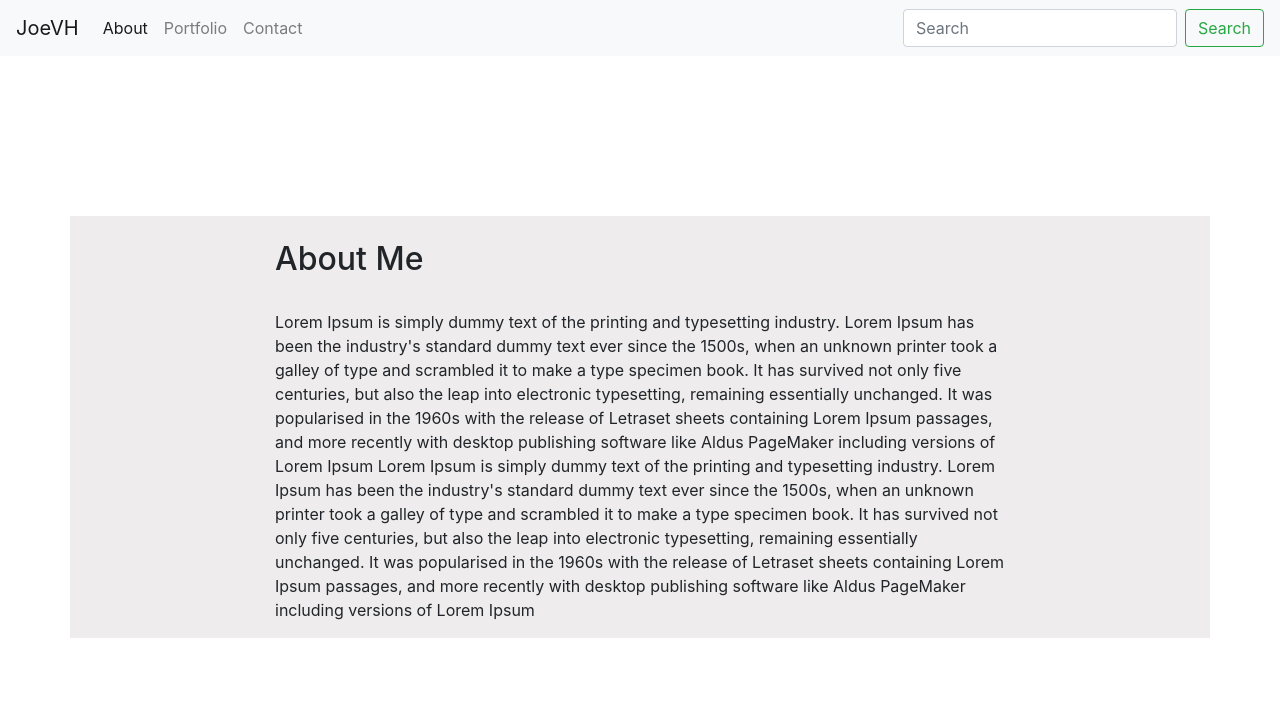
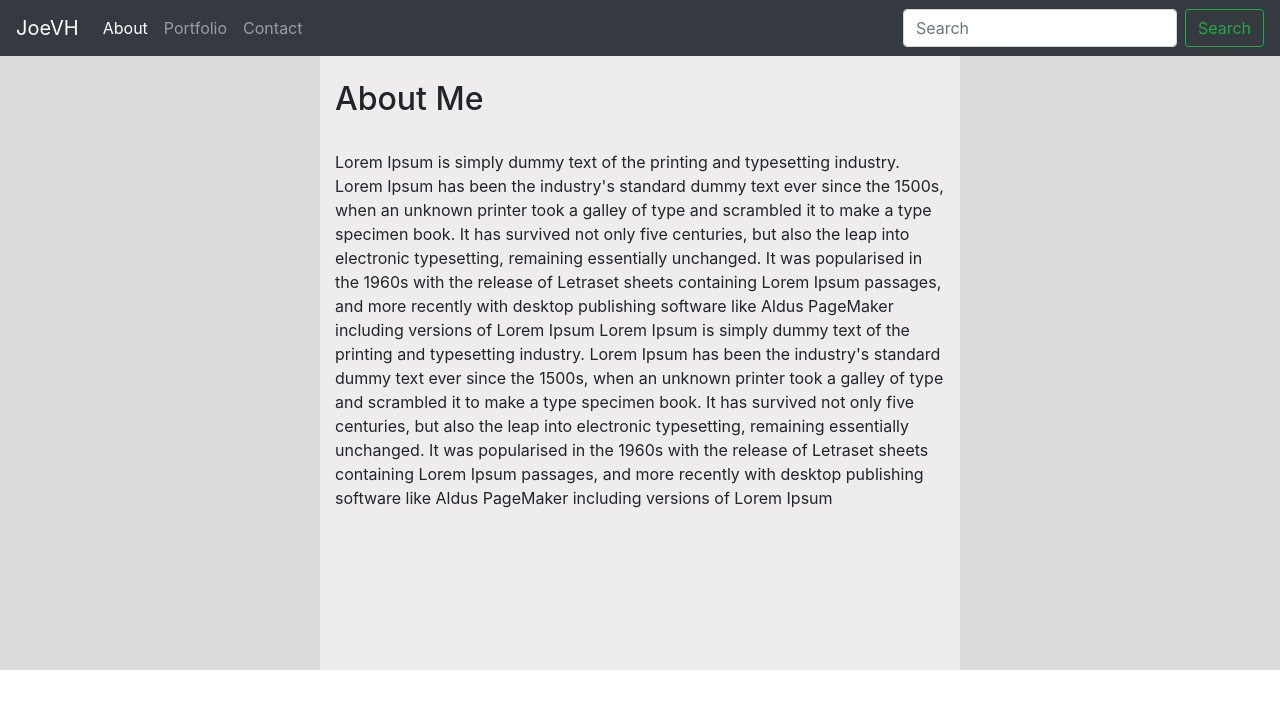
Before and after one commit to joe8021/Bootstrap-Portfolio, a plain HTML site: page index.html in a window 1280 px wide. Drawn offline with nearby package versions, Linux system fonts and the light colour scheme.

Commit message:
matched contact and index page styling and nav bar color, updated href navbar link

```diff
--- a/index.html
+++ b/index.html
@@ -11,7 +11,7 @@
     <title>Document</title>
 </head>
 
-<nav class="navbar navbar-expand-lg navbar-light bg-light">
+<nav class="navbar navbar-expand-lg navbar-dark bg-dark">
     <a class="navbar-brand" href="#">JoeVH</a>
     <button class="navbar-toggler" type="button" data-toggle="collapse" data-target="#navbarNavAltMarkup"
         aria-controls="navbarNavAltMarkup" aria-expanded="false" aria-label="Toggle navigation">
@@ -19,8 +19,10 @@
     </button>
     <div class="collapse navbar-collapse" id="navbarNavAltMarkup">
         <div class="navbar-nav">
-                <a class="nav-item nav-link active" href="https://joe8021.github.io/Bootstrap-Portfolio/index.html">About <span class="sr-only">(current)</span></a>
-                <a class="nav-item nav-link" href="https://joe8021.github.io/Bootstrap-Portfolio/portfolio.html">Portfolio</a>
+            <a class="nav-item nav-link active" href="https://joe8021.github.io/Bootstrap-Portfolio/index.html">About
+                <span class="sr-only">(current)</span></a>
+            <a class="nav-item nav-link"
+                href="https://joe8021.github.io/Bootstrap-Portfolio/portfolio.html">Portfolio</a>
             <a class="nav-item nav-link" href="https://joe8021.github.io/Bootstrap-Portfolio/contact.html">Contact</a>
         </div>
     </div>
@@ -31,12 +33,12 @@
 </nav>
 
 <body>
-    <div class="container">
+    <div class="container-fluid">
         <div class="row">
 
-        <div class="col-md-2"></div>
+            <div class="col-md-3"></div>
 
-        <div class="col-md-8">
+            <div class="col-md-6">
                 <br>
                 <h2>About Me </h2>
                 <br>
@@ -62,7 +64,23 @@
                     including
                     versions of Lorem Ipsum</p>
             </div>
-        <div class="col-md-2">        </div>
+            <div class="col-md-3"> </div>
+        </div>
+        <div class="row">
+
+            <br>
+            <br>
+            <br>
+            <br>
+            <div class="col-md-3"></div>
+            <div class="col-md-6"></div>
+            <div class="col-md-3"></div>
+            <br>
+            <br>
+            <br>
+            <br>
+            <br>
+            <br>
         </div>
     </div>
 
--- a/style.css
+++ b/style.css
@@ -1,8 +1,4 @@
-.container{
-    margin:25px,25px,25px,25px;
-    height:100vh;
 
-}
 
 .row{
     position: relative;
```
Lines whose indentation alone changed are shown as unchanged.
